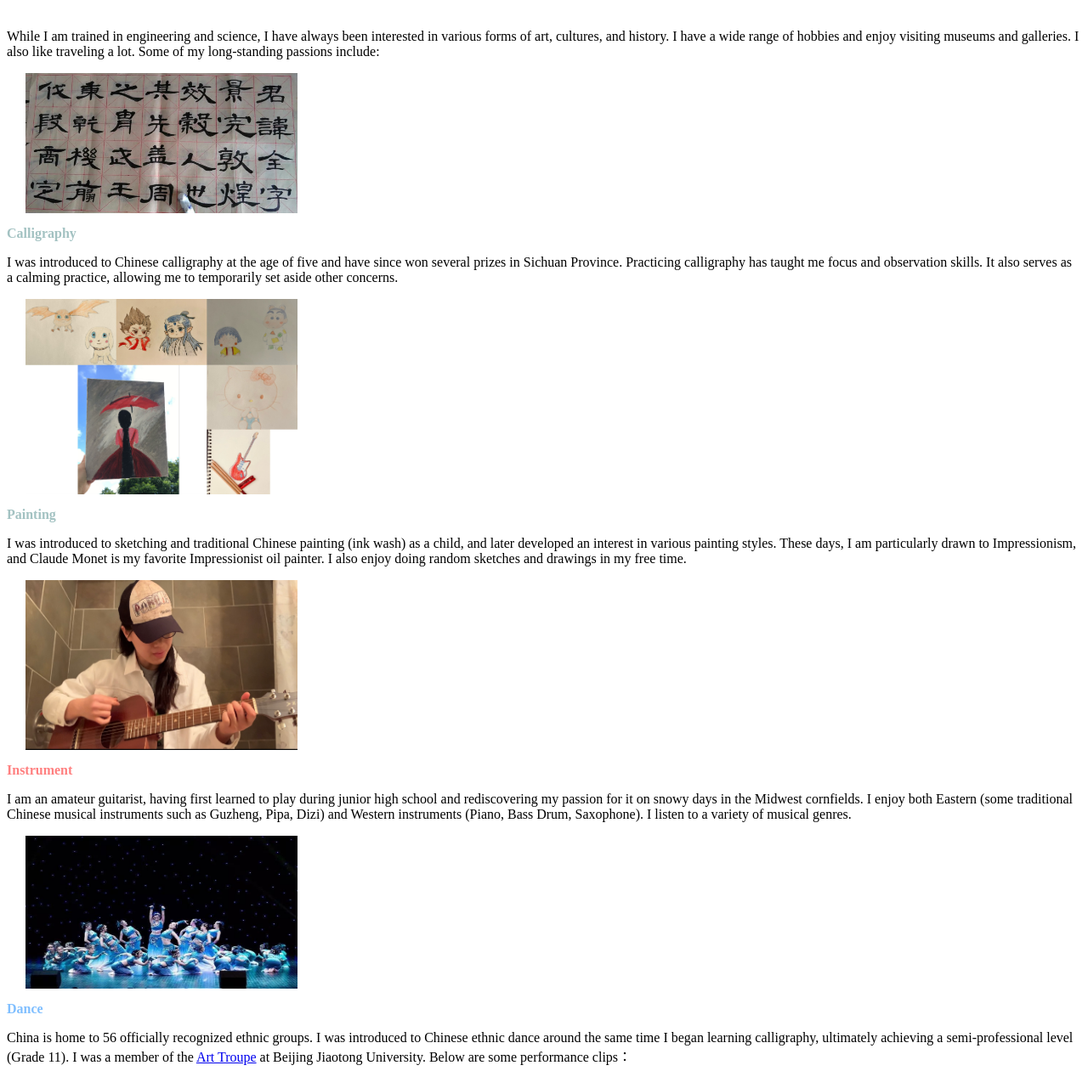
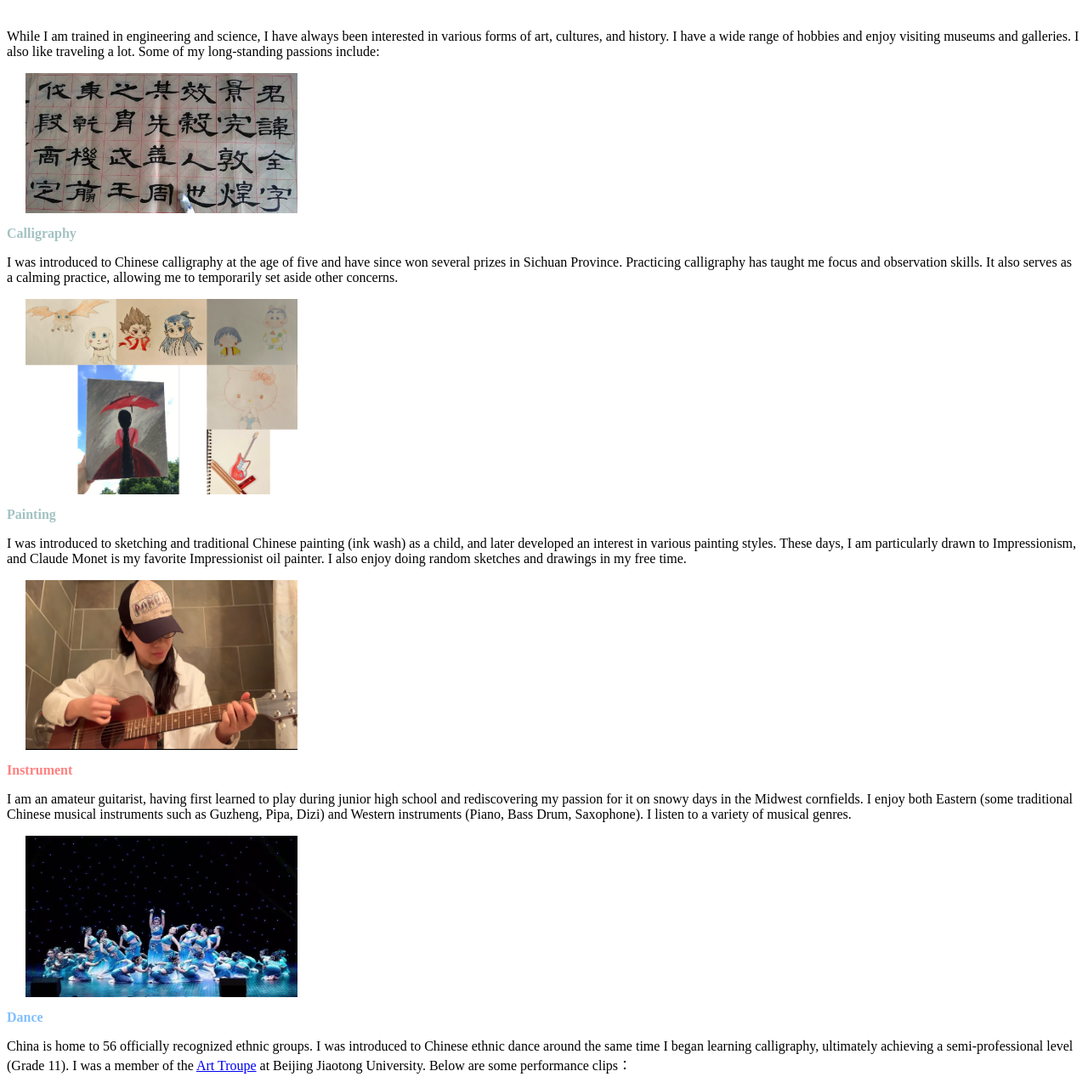
Before and after one commit to YangjiaoChen/YangjiaoChen.github.io, a Jekyll site: the page built from personal.html, in a window 1280 px wide. Shown: the part 108-1389 px from the top of the page at 85% size. Built offline with Jekyll 4.4.1, drawn with Linux system fonts in a browser that asks for light colours; grey boxes are pictures that could not be loaded.

Commit message:
Update personal.html

```diff
--- a/personal.html
+++ b/personal.html
@@ -69,7 +69,7 @@ title: "Yangjiao Chen: personal"
     <div class="row">
   <div class="col-sm-5">
     <img src="imgs/dance.jpg"  width="320"
-         height="180" style="margin-top: 0px; margin-bottom: 15px; margin-left: 22px" >
+         height="190" style="margin-top: 0px; margin-bottom: 15px; margin-left: 22px" >
   </div>
 
   <div class="col-sm-5">
```
